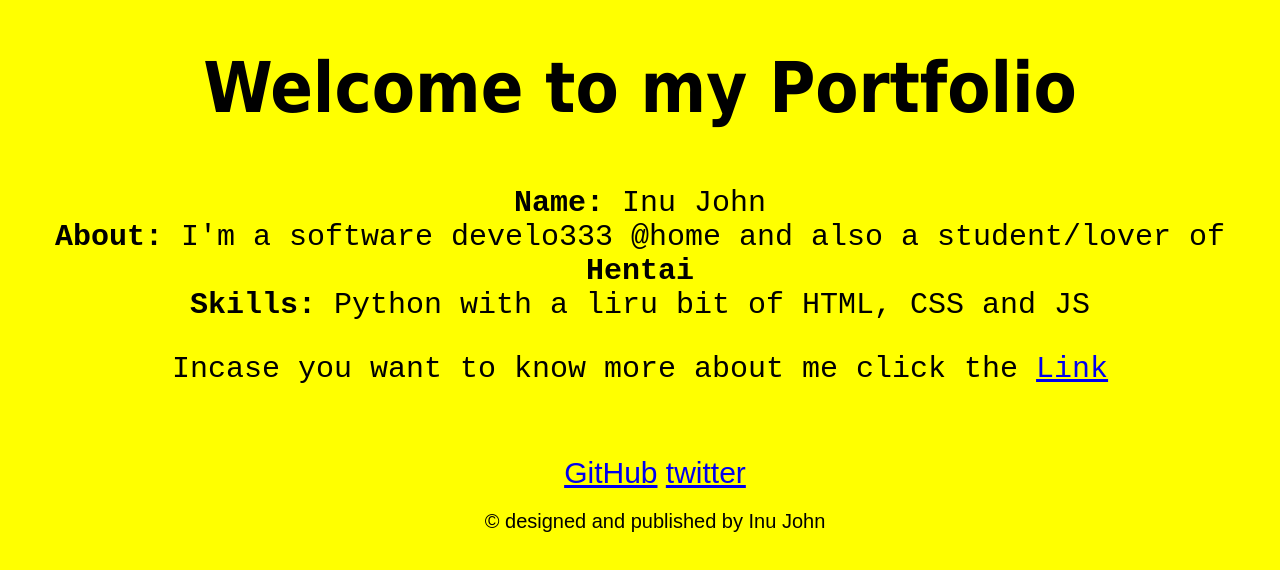
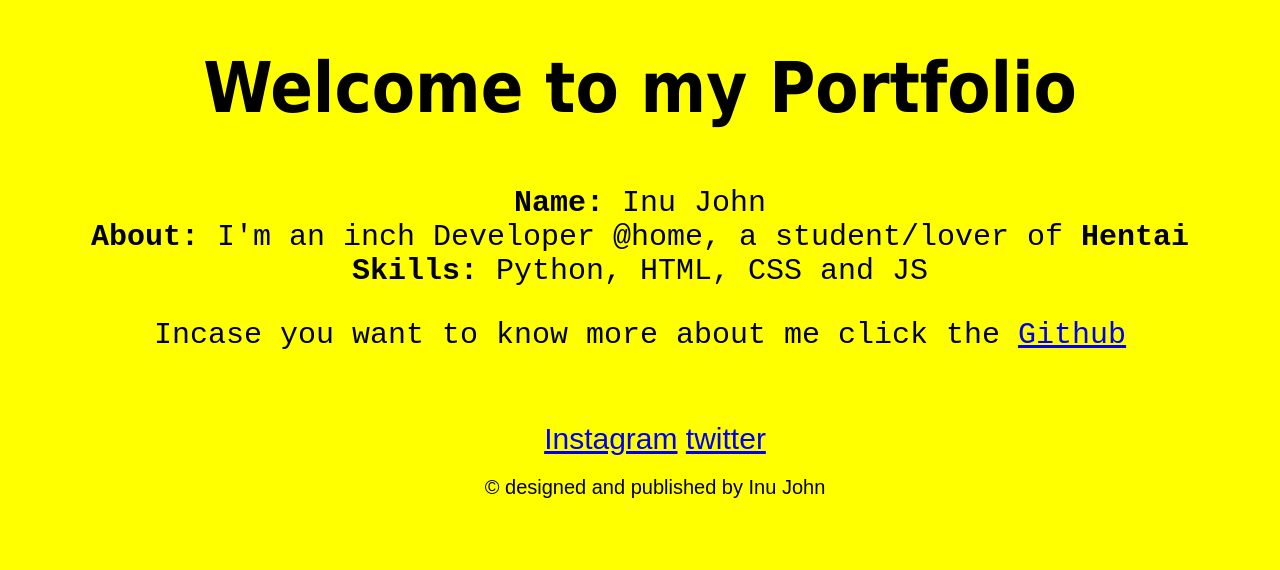
Before and after one commit to ibrogenius/ibrogenius.github.io, a plain HTML site: page index.html in a window 1280 px wide. Drawn offline with Linux system fonts and the light colour scheme.

Commit message:
Update index.html

```diff
--- a/index.html
+++ b/index.html
@@ -35,14 +35,14 @@
 	<h1>Welcome to my Portfolio</h1>
 	<div class="label">
 		<label><b>Name:</b> <span>Inu John</span></label><br>
-		<label><b>About: </b><span>I'm a software develo333 @home and also a student/lover of <b>Hentai</b></span></label><br>
-		<label><b>Skills: </b><span>Python with a liru bit of HTML, CSS and JS</span></label>
-		<p>Incase you want to know more about me click the <a href="https://instagram.com/ibrogenius_">Link</a></p>
+		<label><b>About: </b><span>I'm an inch Developer @home, a student/lover of <b>Hentai</b></span></label><br>
+		<label><b>Skills: </b><span>Python, HTML, CSS and JS</span></label>
+		<p>Incase you want to know more about me click the <a href="https://github.com/milinches">Github</a></p>
 	</div>
 
 	<footer>
-		<a href="https://github.com/ibrogenius">GitHub</a>
-		<a href="https://twitter.com/ibro_genius">twitter</a>
+		<a href="https://instagram.com/milinches">Instagram</a>
+		<a href="https://twitter.com/milinches">twitter</a>
 		<p class="lab1">&copy designed and published by Inu John</p>
 	</footer>
 </body>
```
